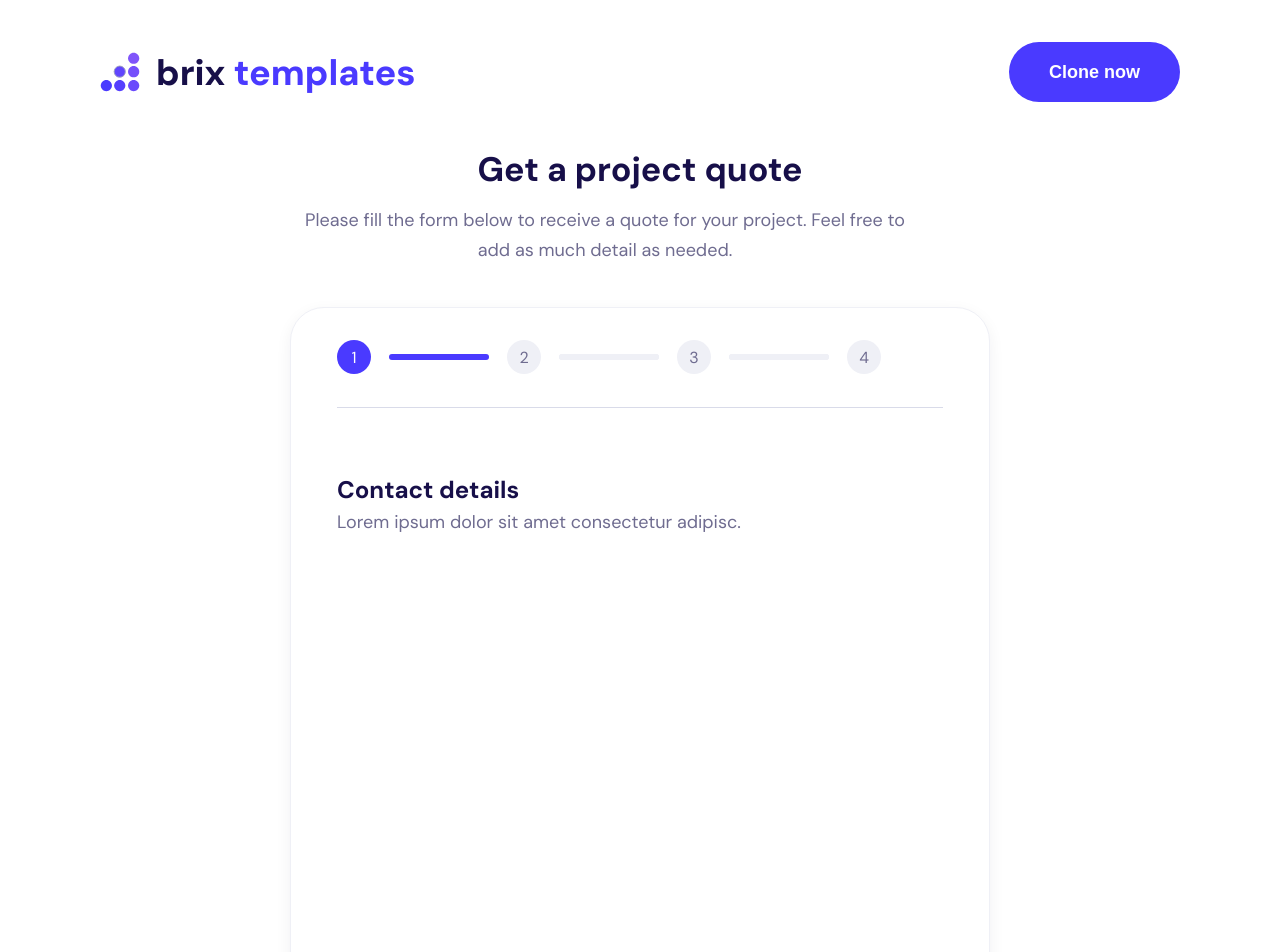
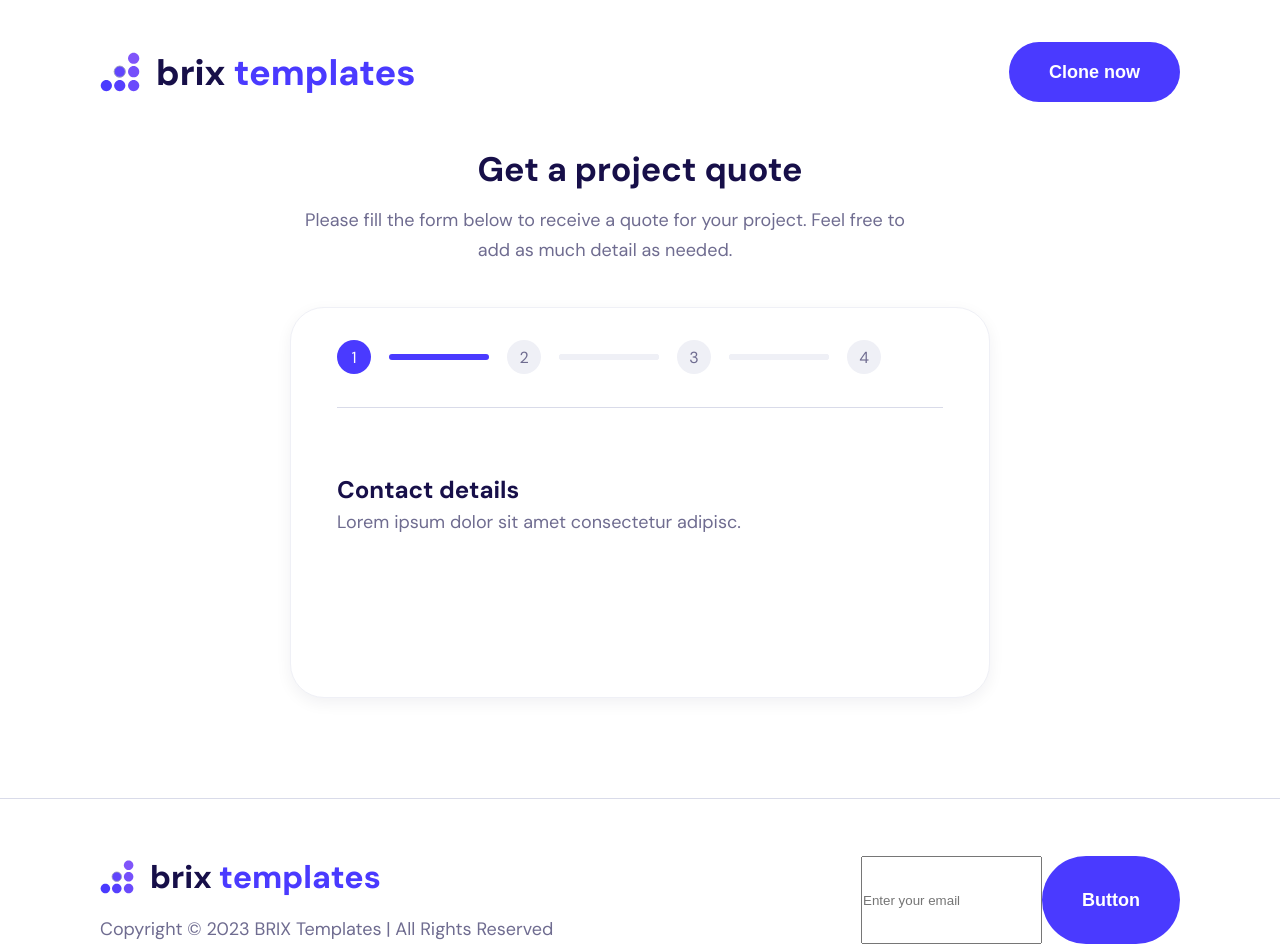
Before and after one commit to yuKalashnikova2/questionnaire, a Vue app: page / in a window 1280 px wide. Shown: the top 952 px of the page. Built offline with nearby package versions, Linux system fonts and the light colour scheme.

Commit message:
faet(component): Footer

```diff
--- a/src/App.vue
+++ b/src/App.vue
@@ -1,10 +1,12 @@
 <script>
 import Header from './components/Header.vue'
 import Form from './components/Form.vue'
+import Footer from './components/Footer.vue'
 export default {
   components: {
     Header,
-    Form
+    Form,
+    Footer
   },
 }
 </script>
@@ -21,7 +23,16 @@ export default {
       </div>
       <Form />
     </div>
+
   </div>
+
+  <div class="gray-line">
+  </div>
+
+  <div class="container">
+    <Footer />
+  </div>
+
 </template>
 
 <style lang="scss">
@@ -33,6 +44,7 @@ export default {
   margin: auto;
   max-width: 700px;
   text-align: center;
+
   &__title {
     color: #170f49;
     text-align: center;
@@ -54,4 +66,7 @@ export default {
     margin-bottom: 42px;
   }
 }
+.gray-line {
+  border-bottom: 1px solid #d9dbe9;
+}
 </style>
--- /dev/null
+++ b/src/components/Footer.vue
@@ -0,0 +1,56 @@
+<script>
+import Logo from './Logo.vue'
+import Button from './Button.vue'
+export default {
+  components: {
+    Logo,
+    Button,
+  },
+  data() {
+    return {
+      isSmall: true,
+    }
+  },
+}
+</script>
+
+<template>
+  <div class="footer">
+    <div class="footer__copyright">
+      <Logo isSmall />
+      <div class="footer__copyright-text"
+        >Copyright © 2023 BRIX Templates | All Rights Reserved</div
+      >
+    </div>
+
+    <div class="footer__subscribe">
+      <input type="text" placeholder="Enter your email" />
+      <Button />
+    </div>
+  </div>
+</template>
+
+<style lang="scss" scoped>
+.footer {
+  display: flex;
+  justify-content: space-between;
+  padding: 57px 0;
+
+  &__copyright {
+
+    display: flex;
+    flex-direction: column;
+    gap: 16px;
+    &-text {
+      color: var(--neutral-600, #6f6c90);
+      font-feature-settings: 'clig' off, 'liga' off;
+      font-size: 18px;
+      font-weight: 400;
+      line-height: 30px;
+    }
+  }
+  &__subscribe {
+    display: flex;
+  }
+}
+</style>
--- a/src/components/Form.vue
+++ b/src/components/Form.vue
@@ -69,8 +69,9 @@ export default {
   background: var(--neutral-100, #fff);
   box-shadow: 0px 5px 16px 0px rgba(8, 15, 52, 0.06);
   width: 100%;
-  height: 100vh;
+//   height: 100vh;
   padding: 32px 46px 80px 46px;
+  margin-bottom:100px;
   &__steps-list {
     display: flex;
     align-items: center;
--- a/src/components/Logo.vue
+++ b/src/components/Logo.vue
@@ -1,7 +1,17 @@
+<script>
+export default {
+    props: {
+        isSmall: {
+            type: Boolean,
+            default: false
+        }
+    }
+}
+</script>
 <template>
   <div class="logo">
-    <img class="logo__img" src="/assets/svg/logo.svg" alt="logo" />
-    <h1 class="logo__title">brix <span>templates</span></h1>
+    <img :class="['logo__img', isSmall ? 'logo__img_small-size' : '' ]" src="/assets/svg/logo.svg" alt="logo" />
+    <h1 :class="['logo__title', isSmall ? 'logo__title_font-small' : '' ]">brix <span>templates</span></h1>
   </div>
 </template>
 
```
